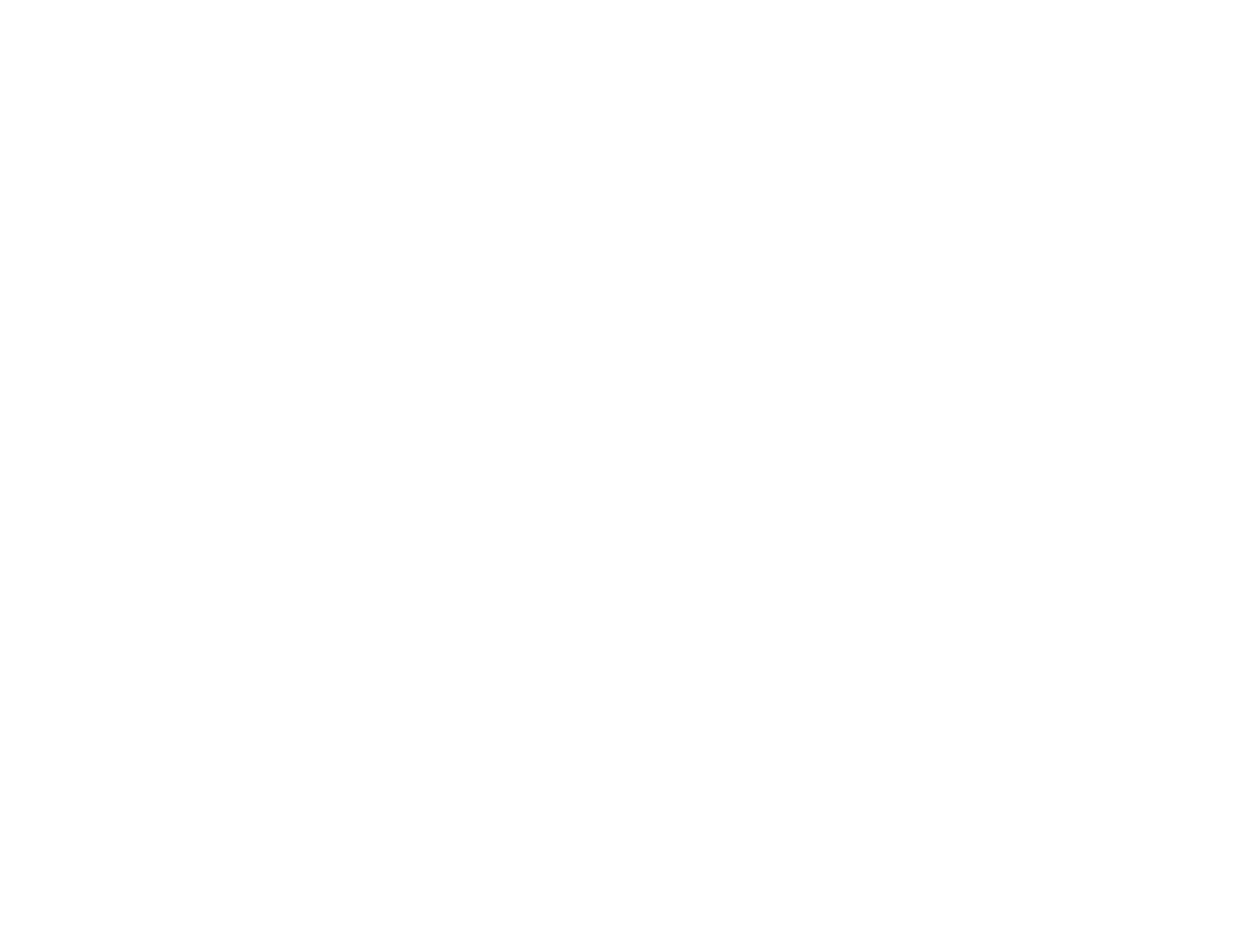
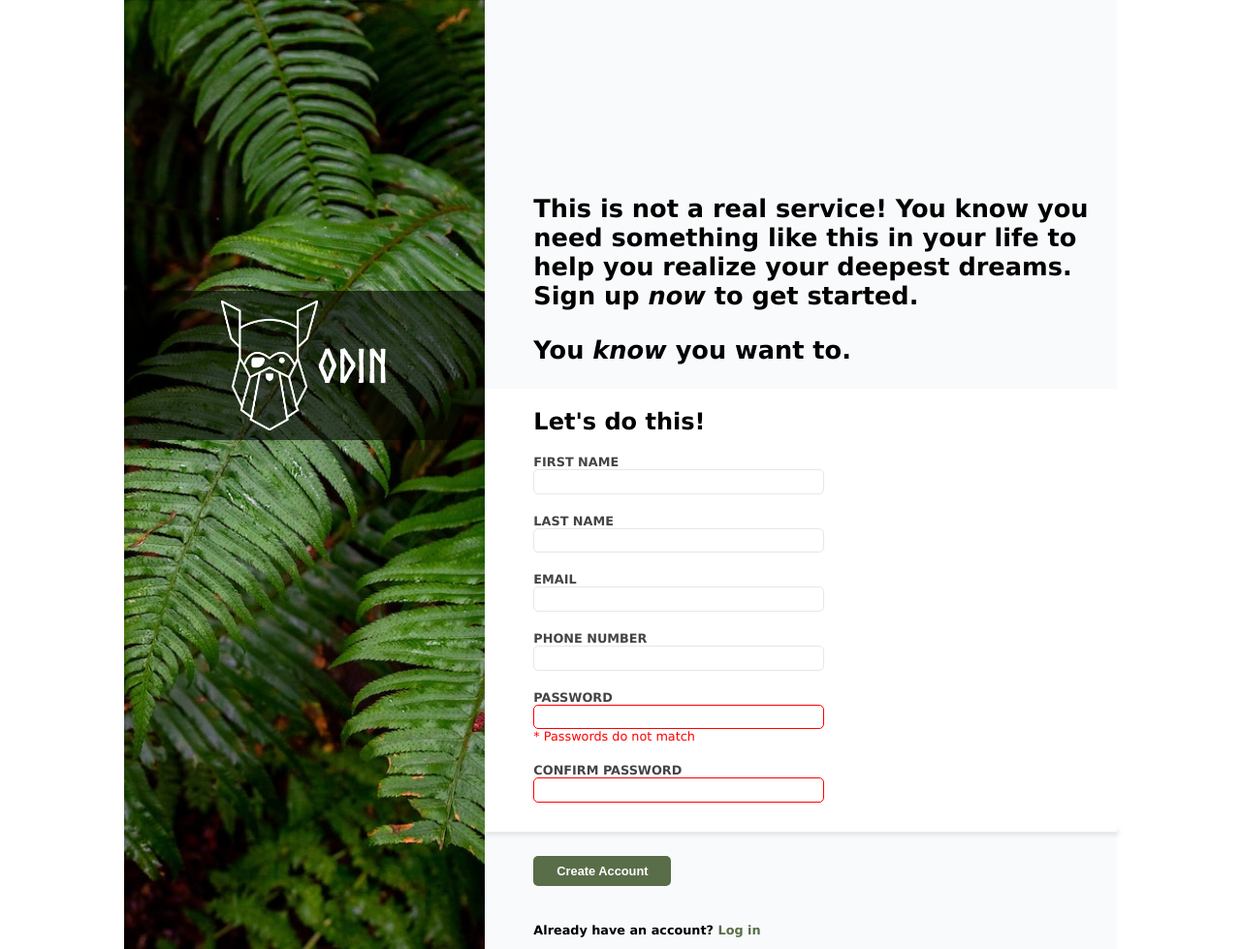
Before and after one commit to lucksmith-wd/sign-up-form, a plain HTML site: page index.html in a window 1280 px wide. Shown: the whole page at 97% size. Before the commit the page ends 800 px from the top, so only its background shows below. Drawn offline with Linux system fonts and the light colour scheme.

Commit message:
Finish project

```diff
--- a/index.html
+++ b/index.html
@@ -1,13 +1,64 @@
 <!DOCTYPE html>
 <html lang="en">
+
 <head>
   <meta charset="UTF-8">
   <meta http-equiv="X-UA-Compatible" content="IE=edge">
   <meta name="viewport" content="width=device-width, initial-scale=1.0">
   <title>Mock Sign-up Form</title>
   <link rel="stylesheet" href="styles.css">
+  <script src="script.js" defer></script>
 </head>
+
 <body>
+  <div class="sidebar">
+    <div class="logo-container">
+      <img class="logo" src="images/odin-lined.png" alt="The Odin Project logo">
+      <h1>ODIN</h1>
+    </div>
+  </div>
+  <div class="content">
+    <p>
+      This is not a real service! You know you need something like this in your life to help you realize your deepest
+      dreams.<br>Sign up <em>now</em> to get started.
+    </p>
+    <p>
+      You <em>know</em> you want to.
+    </p>
+    <h2 class="form-title">Let's do this!</h2>
+    <form id="sign-up-form" action="" method="get">
+      <div class="form-item">
+        <label for="first-name">FIRST NAME</label>
+        <input type="text" name="first-name" id="first-name" autocomplete="given-name">
+      </div>
+      <div class="form-item">
+        <label for="first-name">LAST NAME</label>
+        <input type="text" name="last-name" id="last-name" autocomplete="family-name">
+      </div>
+      <div class="form-item">
+        <label for="email">EMAIL</label>
+        <input type="email" name="email" id="email" autocomplete="email">
+      </div>
+      <div class="form-item">
+        <label for="phone">PHONE NUMBER</label>
+        <input type="tel" name="phone" id="phone" autocomplete="tel">
+      </div>
+      <div class="form-item">
+        <label for="password">PASSWORD</label>
+        <input class="error" type="password" name="password" id="password" required>
+        <span class="err-msg">* Passwords do not match</span>
+      </div>
+      <div class="form-item">
+        <label for="password-conf">CONFIRM PASSWORD</label>
+        <input class="error" type="password" name="password-conf" id="password-conf" required>
+      </div>
+    </form>
+    <div class="shadow"></div>
+    <button form="sign-up-form">Create Account</button>
+    <p>
+      Already have an account? <span class="log-in">Log in</span>
+    </p>
+  </div>
+</body>
 
-</body>
 </html>
--- /dev/null
+++ b/script.js
@@ -0,0 +1,24 @@
+const password = document.querySelector('#password');
+const confirmPassword = document.querySelector('#password-conf');
+const submitBtn = document.querySelector('button[form="sign-up-form"]')
+password.addEventListener('blur', validatePassword)
+confirmPassword.addEventListener('blur', validatePassword)
+
+submitBtn.addEventListener('click', function(e) {
+  if(password === "" || password.value !== confirmPassword.value) {
+    e.preventDefault();
+}
+})
+
+function validatePassword() {
+  const errorMsg = document.querySelector('input[type="password"] + span');
+  if (password.value !== "" && password.value === confirmPassword.value) {
+    errorMsg.textContent = "";
+    password.classList.remove('error');
+    confirmPassword.classList.remove('error');
+  } else if(!password.classList.contains('error')) {
+    password.classList.add('error');
+    confirmPassword.classList.add('error');
+    errorMsg.textContent = "* Passwords do not match"
+  }
+}
--- a/styles.css
+++ b/styles.css
@@ -0,0 +1,140 @@
+@font-face {
+  font-family: "Norse";
+  src: url(fonts/Norse-Bold.woff) format(woff);
+}
+
+* {
+  box-sizing: border-box;
+}
+
+body {
+  margin: 0 auto;
+  padding: 0;
+  width: 80vw;
+  min-height: 100vh;
+  display: flex;
+  font-family: Verdana, Geneva, Tahoma, sans-serif;
+}
+
+.sidebar {
+  flex: 1;
+  background: url(images/sidebar-bg.jpg) center/cover;
+}
+
+.content {
+  background-color: #f9fafb;
+  flex: 1.75;
+  position: relative;
+}
+
+.logo-container {
+  position: relative;
+  top: 300px;
+  background-color: rgba(0, 0, 0, 0.6);
+  display: flex;
+  align-items: center;
+  justify-content: center;
+  padding: 10px 0;
+}
+
+.logo {
+  width: 100px;
+  height: auto;
+}
+
+.logo-container h1 {
+  font-family: "Norse";
+  font-size: 3rem;
+  color: white;
+}
+
+.content p:first-child {
+  margin-top: 200px;
+}
+
+.content p {
+  margin-left: 50px;
+  font-size: 1.6rem;
+  font-weight: bold;
+}
+
+.content p:last-child {
+  font-size: 0.8rem;
+}
+
+p .log-in {
+  color: #596d48;
+  font-weight: bold;
+}
+
+h2 {
+  padding-top: 20px;
+  padding-left: 50px;
+  margin-bottom: 0;
+  background-color: white;
+}
+
+#sign-up-form {
+  position: relative;
+  display: flex;
+  flex-flow: row wrap;
+  background-color: white;
+  padding-bottom: 30px;
+}
+
+.shadow {
+  width: 100%;
+  box-shadow: 1px 1px 5px 1px silver;
+}
+
+.form-item {
+  margin-left: 50px;
+  margin-top: 20px;
+}
+
+.form-item * {
+  display: block;
+}
+
+.form-item label {
+  font-size: 0.8rem;
+  font-weight: bold;
+  color: #444;
+}
+
+.form-item input {
+  border: 1px solid #e5e7eb;
+  width: 300px;
+  height: 1.6rem;
+  border-radius: 5px;
+}
+
+.form-item input:focus {
+  outline: none;
+  border: 1px solid blue;
+  box-shadow: 2px 1px 5px silver;
+}
+
+input + span {
+  color: red;
+  font-size: 0.8rem;
+}
+
+input.error {
+  border: 1px solid red;
+}
+
+input[type="password"]:not(.error) {
+  border: 1px solid green;
+}
+
+button[form="sign-up-form"] {
+  border: none;
+  margin: 25px 50px;
+  background-color: #596d48;
+  border-radius: 5px;
+  color: white;
+  font-size: 0.8rem;
+  font-weight: bold;
+  padding: 8px 24px;
+}
```
Also changed, not shown: fonts/Norse-Bold.woff (added), images/sidebar-bg.jpg (renamed from images/halie-west-25xggax4bSA-unsplash.jpg).
